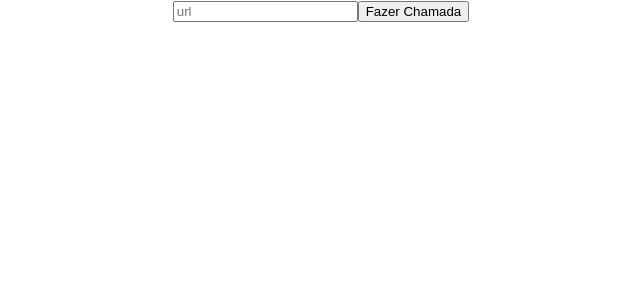
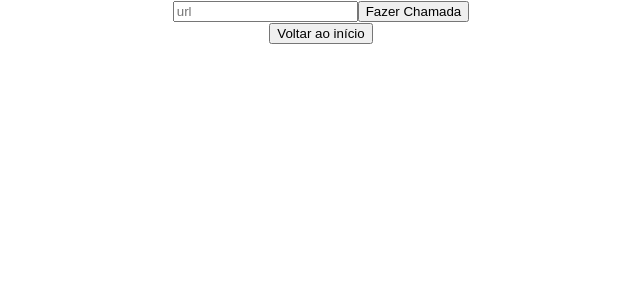
Before and after one commit to joaobuzato/quick-frontend-maker, a React (Create React App) app: page / in a window 1280 px wide. Shown: the top 300 px of the page, without its empty margins (319-959 px from the left). Built offline with nearby package versions, Linux system fonts and the light colour scheme.

Commit message:
adicionando botão de voltar

```diff
--- a/src/App.tsx
+++ b/src/App.tsx
@@ -54,6 +54,7 @@ function App() {
       {isTableOpen ? (
         <>{table}</>
       ) : (
+        <>
           <form onSubmit={submitHandler}>
             <input
               placeholder="url"
@@ -64,6 +65,8 @@ function App() {
             ></input>
             <button type="submit">Fazer Chamada</button>
           </form>
+          <button onClick={closeTable}>Voltar ao início</button>
+        </>
       )}
     </div>
   );
```
Lines whose indentation alone changed are shown as unchanged.
